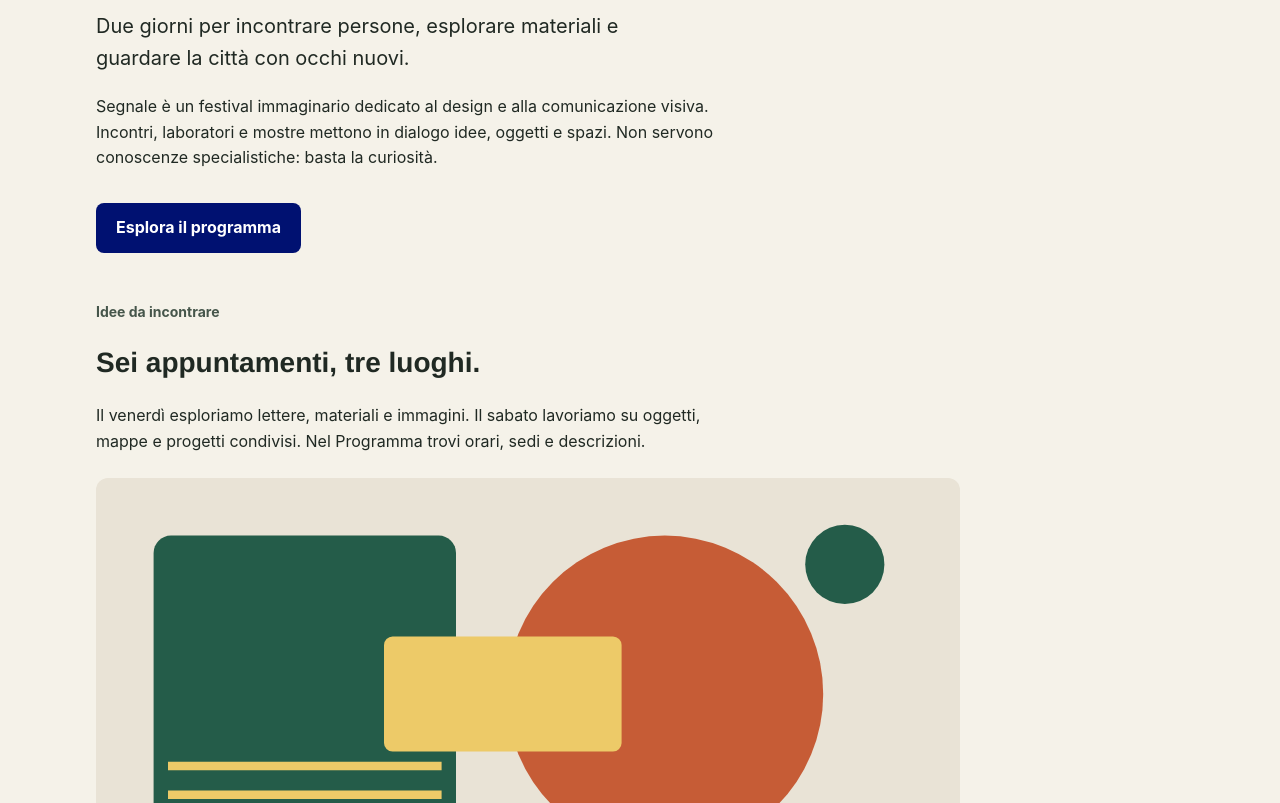
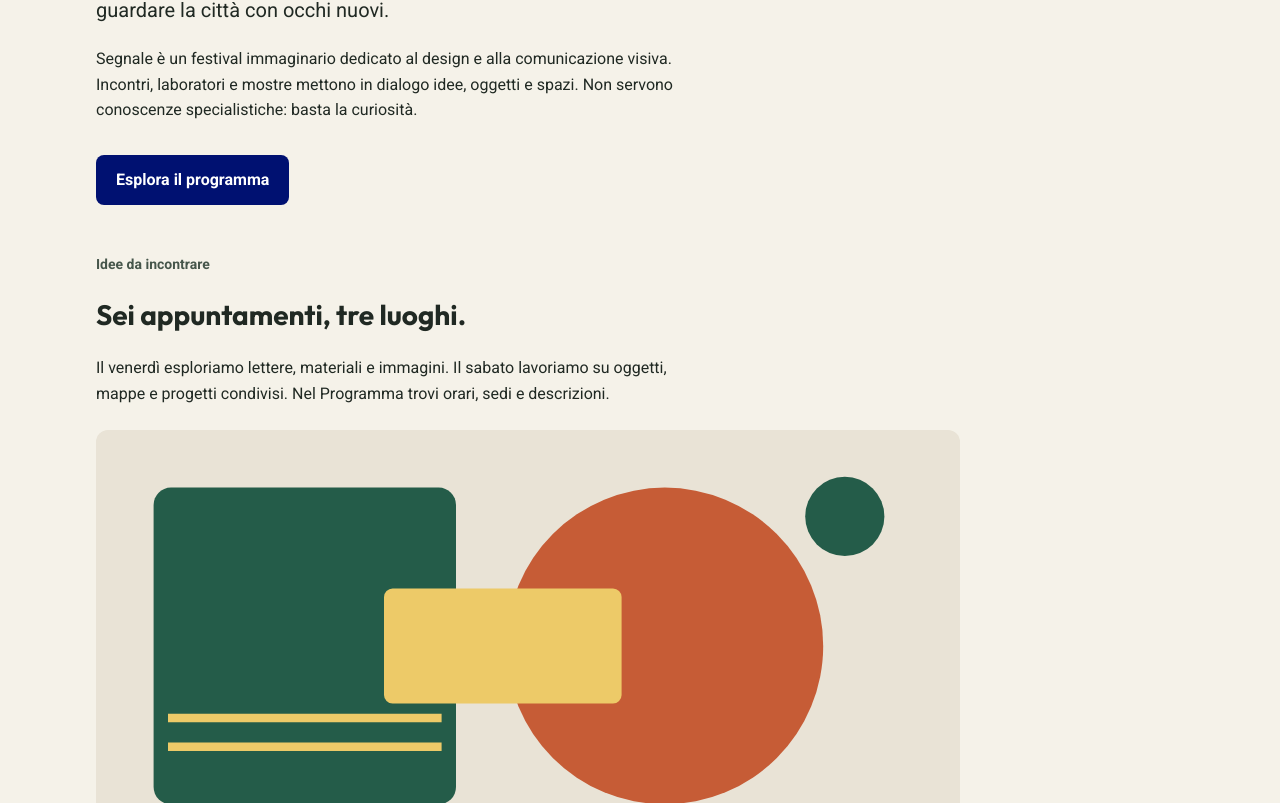
Before and after one commit to gialloanna/festival-segnale-2, a plain HTML site: page index.html in a window 1280 px wide. Shown: the part 356-1159 px from the top of the page. Drawn offline with Linux system fonts and the light colour scheme.

Commit message:
cambio font

```diff
--- a/index.html
+++ b/index.html
@@ -5,6 +5,26 @@
   <meta name="viewport" content="width=device-width, initial-scale=1">
   <title>Segnale — Festival di design</title>
   <link rel="stylesheet" href="style.css">
+<head>
+  <link rel="preconnect" href="https://fonts.googleapis.com">
+  <link rel="preconnect" href="https://fonts.gstatic.com" crossorigin>
+  <link href="https://fonts.googleapis.com/css2?family=Outfit:wght@400;500;600;700&family=Roboto:wght@400;500;700&display=swap" rel="stylesheet">
+
+  <style>
+    :root {
+      --font-testo: "Roboto", Helvetica, Arial, sans-serif;
+      --font-titoli: "Outfit", Helvetica, Arial, sans-serif;
+    }
+
+    body {
+      font-family: var(--font-testo);
+    }
+
+    h1, h2, h3, h4, h5, h6 {
+      font-family: var(--font-titoli);
+    }
+  </style>
+</head>
 </head>
 <body>
   <a class="skip-link" href="#contenuto">Vai al contenuto</a>
--- a/style.css
+++ b/style.css
@@ -7,8 +7,8 @@
   --colore-primario-scuro: #3b39b9;
   --colore-sfondo: #f5f2e9;
   --colore-testo: #202923;
-  --font-testo: Inter, Helvetica, arial, sans-serif;
-  --font-titoli: Stack sans-serif, Helvetica, Arial, sans-serif;
+  --font-testo: Roboto, Helvetica, arial, sans-serif;
+  --font-titoli: Outfit, Helvetica, arial, sans-serif;
 }
 
 * {
```
